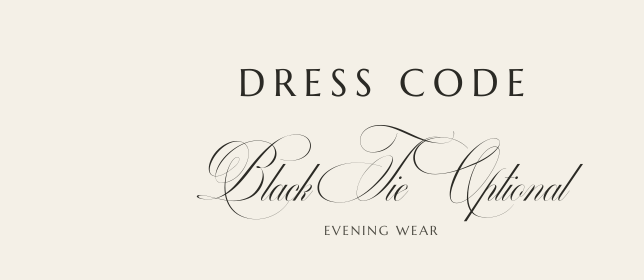
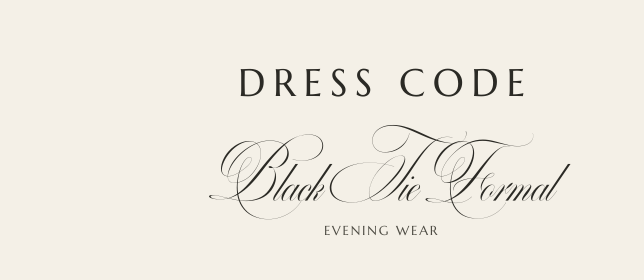
Before and after one commit to ZayahnAbr/wedding-invite, a plain HTML site: page index.html in a window 1280 px wide. Shown: the part 3160-3440 px from the top of the page, 0-644 px from the left. Drawn offline with Linux system fonts and the light colour scheme; a web font is replaced by a local one.

Commit message:
Change dress code to Black Tie Formal
Co-Authored-By: Claude Sonnet 5.5 <noreply@anthropic.com>

```diff
--- a/index.html
+++ b/index.html
@@ -1981,7 +1981,7 @@ footer { padding: clamp(30px, 3.4vw, 44px) 16px clamp(26px, 3vw, 38px) !importan
       <p class="cel-addr">Strand Road, Somerset West</p>
       <p class="cel-note">All guests should consider one hour travel and arrival time for events to continue timeously</p>
       <h3 class="cel-h cel-h2">Dress Code</h3>
-      <p class="cel-sub">Black Tie Optional</p>
+      <p class="cel-sub">Black Tie Formal</p>
       <p class="cel-p">Evening wear</p>
     </div>
     <div class="cel-media right reveal d1"><span class="cel-block" aria-hidden="true"></span><div class="photo"><img src="photos/venue-1.jpg" alt="Ammaarah and Nazier under the lamppost"></div></div>
```
Also changed, not shown: weddinginvite.html (+1 -1 lines).
